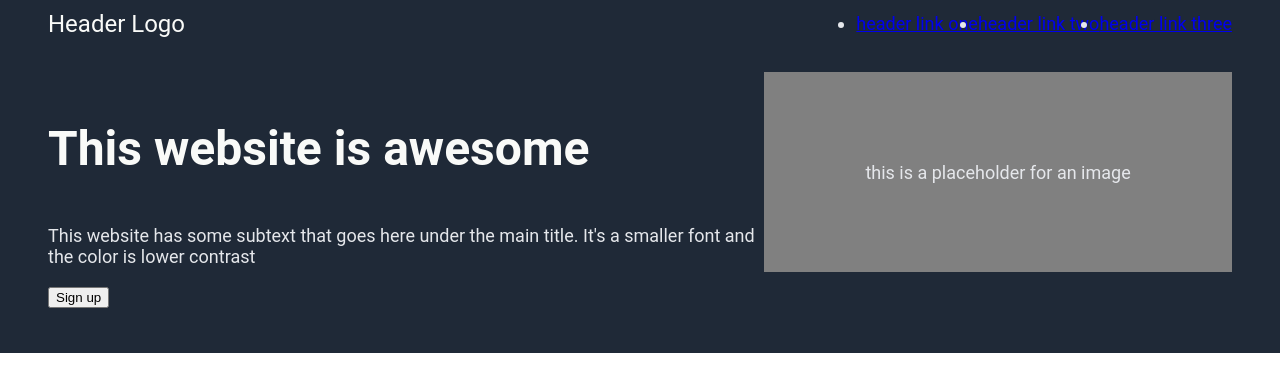
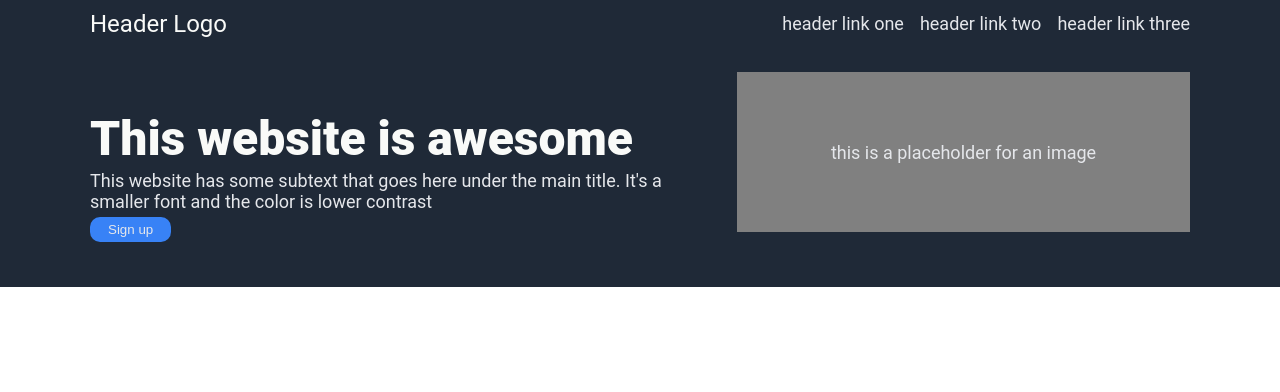
Before and after one commit to Avishkar1234/whales-landing-page, a plain HTML site: page index.html in a window 1280 px wide. Drawn offline with Linux system fonts and the light colour scheme.

Commit message:
01-Complete header section

```diff
--- a/index.html
+++ b/index.html
@@ -20,8 +20,8 @@
 
 
             <div class="hero-text">
-                <p class="main-text"><strong>This website is awesome</strong></p>
-                <p>This website has some subtext that goes here under the main title. It's a smaller font and the color is lower contrast</p>
+                <p class="main-text">This website is awesome</p>
+                <p id="info">This website has some subtext that goes here under the main title. It's a smaller font and the color is lower contrast</p>
                 <button>Sign up</button>
             </div>
 
--- a/style.css
+++ b/style.css
@@ -1,12 +1,12 @@
 body{
-    font-family: Roboto, 'Times New Roman', Times, serif;
+    font-family: 'Roboto', 'Times New Roman', Times, serif;
     margin: 0;
 }
 
 
 
 .header{
-    padding: 15px 48px;
+    padding: 15px 90px;
     font-size: 18px;
     color: #E5E7EB;
     background-color: #1F2937;
@@ -16,6 +16,8 @@ body{
     display: flex;
     justify-content: space-around;
     margin-bottom: 30px;
+    align-items: center;
+
 }
 
 .nav{
@@ -23,11 +25,11 @@ body{
     align-items: center;
     justify-content: space-between;
     margin-top: -20px;
-    margin-bottom: 20px;
+    margin-bottom: 10px;
 }
 
-.links{
-    display: flex;
+.hero-text{
+    margin-right: 5px;
 }
 
 .hero-img{
@@ -36,22 +38,56 @@ body{
     align-items: center;
     background-color: grey;
     width: 600px;
-    height: 200px;
-    padding: -50px 100px;
+    height: 150px;
+    padding: 5px 20px;
+    margin-left: 10px;
+    display: flex;
+    align-self: center;
 }
 
 .img-text{
     text-align: center;
+
 }
 
 .main-text{
+    font-family: Roboto;
     font-size: 48px;
     color: #F9FAF8;
     font-weight: 900;
+    margin-bottom: -15px;
 }
 
+.links{
+    display: flex;
+    gap: 16px;
+}
+
+a{
+    text-decoration: none;
+    color: #E5E7EB;
+}
+
+li{
+    list-style-type: none;
+}
 
 .logo{
     font-size: 24px;
     color: #F9FAF8;
 }
+
+p{
+    margin-bottom: 2px;
+}
+
+button{
+    background-color: #3882F6;
+    border-radius: 10px;
+    padding: 5px 18px;
+    color: #E5E7EB;
+    border: none;
+    cursor: pointer;
+    outline: none;
+    margin-top: 3px;
+}
```
